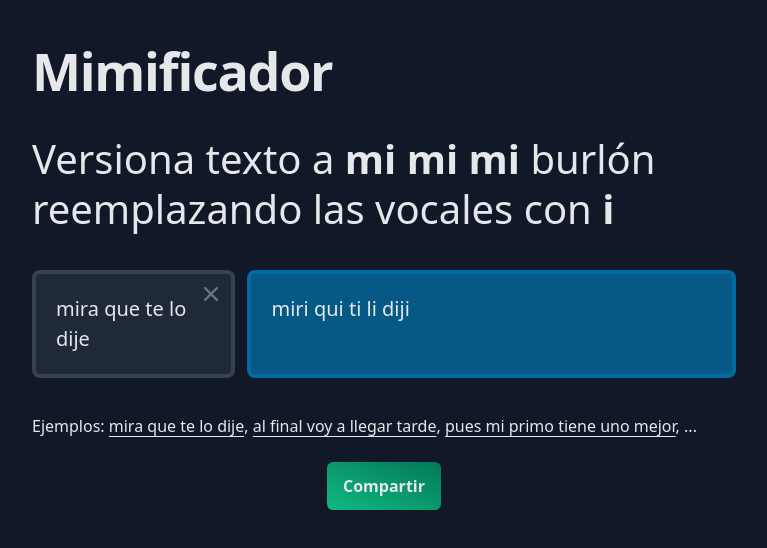
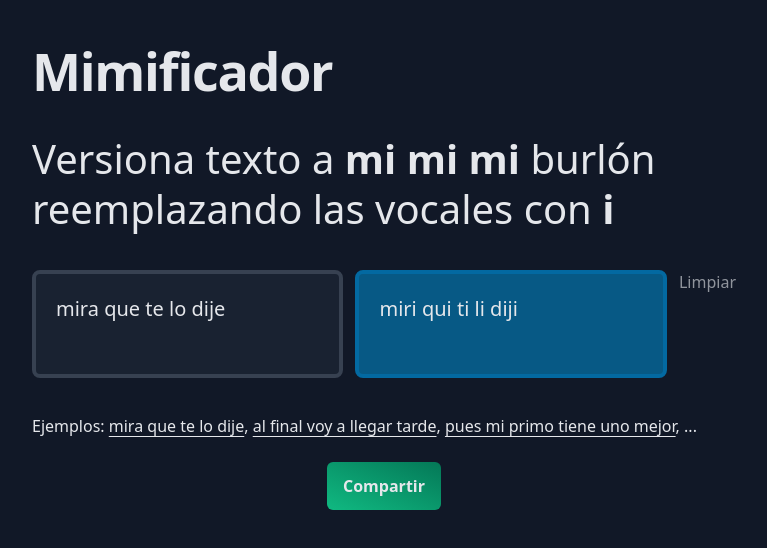
Before and after one commit to manumorante/mimificador, a React (Vite) app: page / in a window 1280 px wide. Both pictures are taken after a click on the element "mira que te lo dije". Shown: the top 548 px of the page, without its empty margins (256-1023 px from the left). Built offline with nearby package versions, Linux system fonts and the light colour scheme.

Commit message:
transition-colors

```diff
--- a/public/data.json
+++ b/public/data.json
@@ -4,7 +4,8 @@
     "placeholder": "Escribe algo aquí"
   },
   "output": {
-    "copy": "Click para copiar"
+    "copy": "Click para copiar",
+    "placeholder": "Aquí aparecerá el texto mimificado"
   },
   "cta": {
     "text": "Compartir"
--- a/src/App.tsx
+++ b/src/App.tsx
@@ -3,7 +3,6 @@ import cx from 'clsx'
 import { useState, useRef } from 'react'
 import { mimify } from './utils/Mimificator'
 import { textFromUrl } from './utils/textFromUrl'
-import { XIcon } from '@heroicons/react/solid'
 
 export default function App() {
   const defaultText = textFromUrl()
@@ -15,7 +14,7 @@ export default function App() {
   }
 
   const handleCopy = () => {
-    alert('TBD')
+    // alert('TBD')
   }
 
   function showExampleNum(num: number) {
@@ -46,21 +45,18 @@ export default function App() {
   const descriptionCx = cx('text-var-lg font-normal leading-tight')
 
   const textareaCx = cx(
-    'block',
-    'w-full md:h-full p-5',
+    'block w-full p-5',
     'rounded-lg border-4 focus:outline-none',
     'text-var-md',
-    'resize-none'
+    'resize-none',
+    'transition-colors duration-500'
   )
-  const inputCx = cx(textareaCx, 'border-gray-700 focus:border-gray-600 bg-gray-800')
+  const inputCx = cx(
+    textareaCx,
+    'border-gray-700 focus:border-gray-600 bg-gray-800/60 focus:bg-gray-800'
+  )
   const outputCx = cx(textareaCx, 'border-sky-700 bg-sky-800')
-
-  const clearButtonCx = cx(
-    'absolute top-0 right-0',
-    'w-12 h-12 p-3',
-    'text-gray-500',
-    'cursor-pointer'
-  )
+  const outputPlaceholderCx = cx(textareaCx, 'text-sky-500 border-sky-900 bg-sky-950')
 
   return (
     <>
@@ -72,7 +68,6 @@ export default function App() {
       </h2>
 
       <div className='my-3 flex flex-col md:flex-row gap-3'>
-        <div className='relative'>
         <textarea
           ref={textareaRef}
           onKeyUp={hundleKeyUp}
@@ -81,11 +76,21 @@ export default function App() {
           autoComplete='off'
           defaultValue={defaultText}
         />
-          {mimified && <XIcon onClick={handleClear} className={clearButtonCx} />}
-        </div>
 
-        <div onClick={handleCopy} className={outputCx} title={data.output.copy}>
-          {mimified}
+        {!mimified ? (
+          <div className={outputPlaceholderCx}>{data.output.placeholder}</div>
+        ) : (
+          <div className={outputCx}>{mimified}</div>
+        )}
+
+        <div
+          onClick={handleClear}
+          className={cx(
+            'text-right transition duration-500',
+            { '-translate-y-4 opacity-0 cursor-default': !mimified },
+            { 'opacity-60 cursor-pointer': !!mimified }
+          )}>
+          Limpiar
         </div>
       </div>
 
```
Lines whose indentation alone changed are shown as unchanged.
